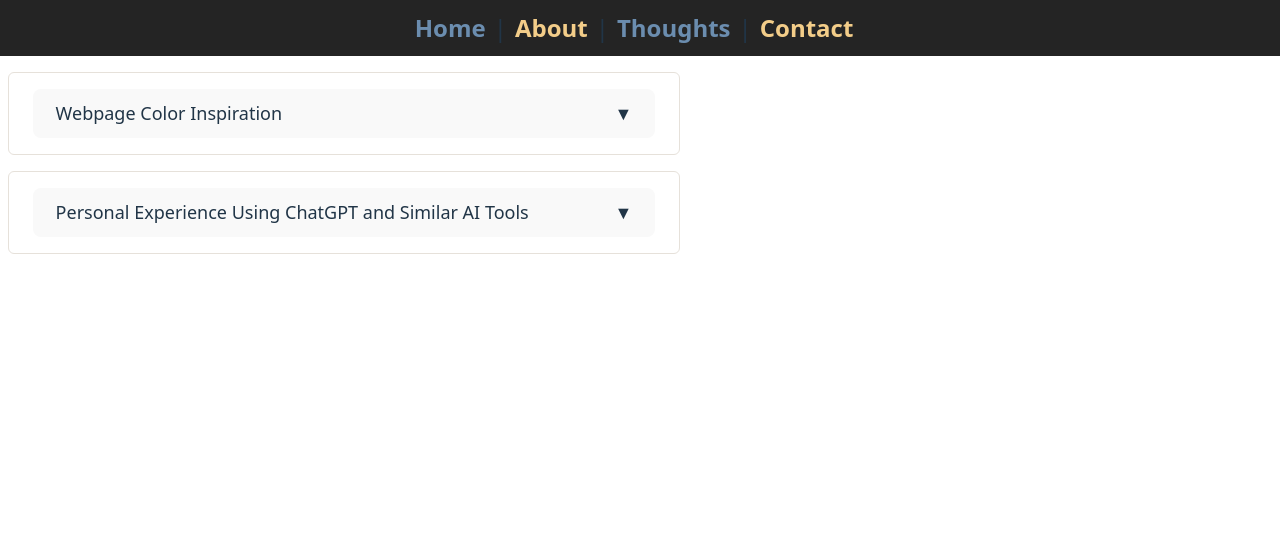
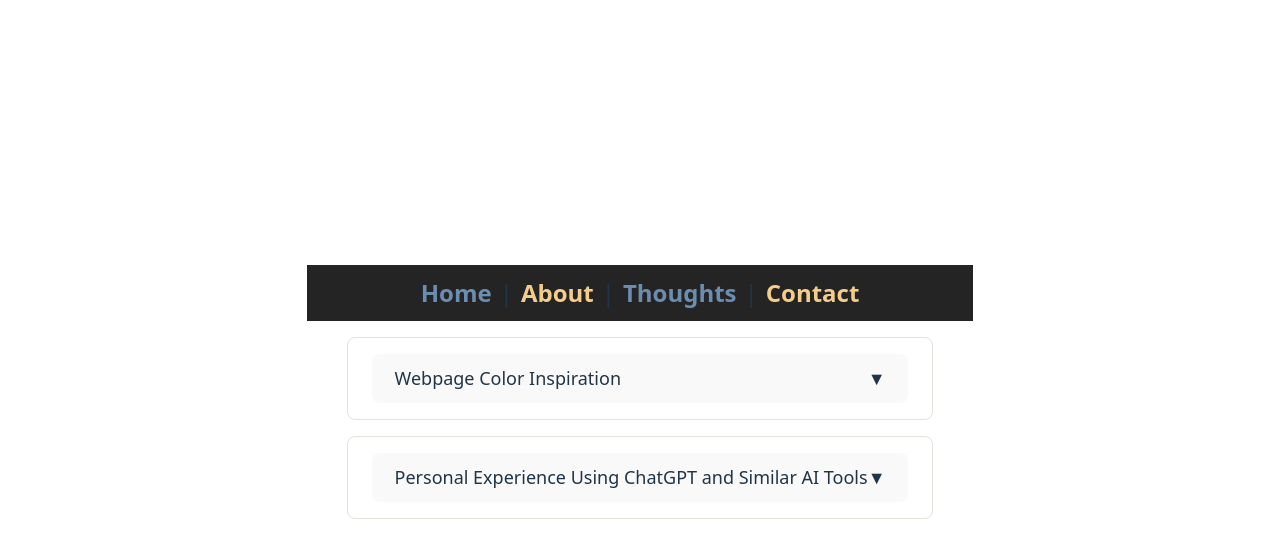
Before and after one commit to udnwim/udnwim.github.io, a React (Vite) app: page /thoughts in a window 1280 px wide. Shown: the top 558 px of the page. Built offline with nearby package versions, Linux system fonts and the light colour scheme.

Commit message:
other 3 tabs done. need to work on the about page

```diff
--- a/src/App.jsx
+++ b/src/App.jsx
@@ -4,11 +4,14 @@ import About from "./pages/About";
 import Contact from "./pages/Contact";
 import Thoughts from "./pages/Thoughts";
 import "./App.css";
+import { useRef } from "react";
 
 function App() {
+  const navbarRef = useRef(null)
+
   return (
     <>
-      <div className="w-full flex justify-center sticky top-0 z-50 bg-[#242424]">
+      <div ref={navbarRef} className="w-full flex justify-center sticky top-0 z-50 bg-[#242424]">
         <nav className="flex justify-center items-center p-3 text-lg sm:text-xl md:text-2xl max-w-screen-lg">
           <div className="relative group hover:-translate-y-0.5 transition-transform duration-500">
             <Link to="/" className="relative z-10 text-[#6B8DAF] font-semibold px-2 hover:text-[#e6e1da]">
@@ -40,7 +43,7 @@ function App() {
           <Link to="/thoughts" className="text-[#6B8DAF] z-10">Thoughts</Link> |{" "}
           <Link to="/contact" className="text-[#F3CD89] z-10">Contact</Link> */}
         </nav>
-        <span className="text-[#EAC4C3]/70 my-3 w-3 h-3 rounded" />
+        {/* <hr className="text-[#EAC4C3]/70 my-3 w-3 h-3 rounded" /> */}
         {/* <hr className="bg-slate-50/30 my-3 h-[1px] border-0 rounded"/> */}
       </div>
 
@@ -48,7 +51,7 @@ function App() {
         <Route path="/" element={<Home />} />
         <Route path="/about" element={<About />} />
         <Route path="/contact" element={<Contact />} />
-        <Route path="/thoughts" element={<Thoughts />} />
+        <Route path="/thoughts" element={<Thoughts navbarRef={navbarRef} />} />
       </Routes>
     </>
   );
--- a/src/index.css
+++ b/src/index.css
@@ -30,8 +30,8 @@ a:hover {
 
 body {
   margin: 0;
-  /* display: flex; */
-  /* place-items: center; */
+  display: flex;
+  place-items: center;
   min-width: 320px;
   min-height: 100vh;
 }
--- a/src/pages/About.jsx
+++ b/src/pages/About.jsx
@@ -7,8 +7,8 @@ import work from "../assets/work.jpg"
 export default function About() {
   return (
     <>
-      <div className="scrollbar-hide max-w-2xl indent-8 text-lg md:text-xl flex justify-center flex-wrap text-left">
-        <div className="intro min-h-screen">
+      <div className="scrollbar-hide px-10 max-w-2xl indent-8 text-lg md:text-xl flex justify-center flex-wrap text-left">
+        <div className="intro min-h-screen flex flex-col items-center justify-center">
           <img src={profilePic} alt="img"
               className="mx-auto w-full max-w-lg rounded-full shadow-lg shadow-[#EAC4C3]"
             />
--- a/src/pages/CollapsibleSection.jsx
+++ b/src/pages/CollapsibleSection.jsx
@@ -1,23 +1,65 @@
-import React, { useState } from 'react';
+// import { useRef, useEffect, useState } from "react";
 
-export default function CollapsibleSection({ title, children }) {
+// function CollapsibleSection({ title, children }) {
+//   const [isOpen, setIsOpen] = useState(false);
+//   const sectionRef = useRef(null);
+
+//   useEffect(() => {
+//     if (isOpen && sectionRef.current) {
+//       sectionRef.current.scrollIntoView({ behavior: "smooth", block: "start" });
+//     }
+//   }, [isOpen]);
+
+//   return (
+//     <section ref={sectionRef} className="border border-[#e6e1da] py-4 px-6 mx-2 rounded-lg max-w-2xl my-4">
+//       <button
+//         className="w-full text-left font-semibold text-xl flex justify-between items-center focus:outline-none"
+//         onClick={() => setIsOpen(!isOpen)}
+//       >
+//         <span>{title}</span>
+//         <span>{isOpen ? '▲' : '▼'}</span>
+//       </button>
+//       {isOpen && <div className="mt-3">{children}</div>}
+//     </section>
+//   );
+// }
+
+// export default CollapsibleSection;
+
+import { useRef, useEffect, useState } from "react";
+
+function CollapsibleSection({ title, children, navbarRef }) {
   const [isOpen, setIsOpen] = useState(false);
+  const sectionRef = useRef(null);
+
+  useEffect(() => {
+    if (isOpen && sectionRef.current) {
+      // Get navbar height if navbarRef is passed
+      const navHeight = navbarRef?.current?.offsetHeight || 0;
+
+      // Get the Y position of the section relative to the page
+      const sectionTop = sectionRef.current.getBoundingClientRect().top + window.scrollY - navHeight;
+
+      // Scroll to sectionTop minus navHeight so section is visible below navbar
+      window.scrollTo({ top: sectionTop, behavior: "smooth" });
+    }
+  }, [isOpen, navbarRef]);
 
   return (
-    <section className="border border-[#e6e1da] py-4 px-6 mx-2 rounded-md max-w-2xl my-4">
+    <section
+      ref={sectionRef}
+      className="border border-[#e6e1da] py-4 px-6 mx-2 rounded-lg max-w-2xl my-4"
+    >
       <button
+        className="w-full text-left font-semibold text-xl flex justify-between items-center focus:outline-none"
         onClick={() => setIsOpen(!isOpen)}
-        className="w-full text-left font-semibold text-xl flex justify-between items-center focus:outline-none"
       >
         <span>{title}</span>
         <span>{isOpen ? '▲' : '▼'}</span>
       </button>
-
-      {isOpen && (
-        <div className="mt-3">
-          {children}
-        </div>
-      )}
+      {isOpen && <div className="mt-3">{children}</div>}
     </section>
   );
 }
+
+export default CollapsibleSection;
--- a/src/pages/Contact.jsx
+++ b/src/pages/Contact.jsx
@@ -3,23 +3,23 @@ import wave from "../assets/waving.gif"
 
 export default function Contact() {
   return (
-    <div>
+    <div className='pt-3'>
       <div className="flex items-center justify-center">
         <img
           src={wave}
           alt="gif"
-          className="w-30 sm:w-38 mx-2 rounded-lg shadow-md shadow-sky-200/50" />
+          className="w-30 sm:w-38 mr-3 rounded-lg shadow-md shadow-sky-200/50" />
         <span className="text-[#e6e1da]">Thanks for visiting!</span>
       </div>
       <div className="flex space-x-6 justify-center pt-10">
-        <a href="https://www.linkedin.com/in/hui-kuang-520b192b0/" target="_blank" rel="noopener noreferrer" className='hover:-translate-y-1 duration-500'>
+        <a href="https://www.linkedin.com/in/hui-kuang-520b192b0/" target="_blank" rel="noopener noreferrer" className='z-1 text-[#e6e1da] hover:-translate-y-1 duration-500 hover:text-[#F3CD89]'>
           <FaLinkedin className="text-5xl" />
         </a>
         <a href="https://github.com/udnwim" target="_blank" rel="noopener noreferrer"
-        className='hover:-translate-y-1 duration-500'>
+        className='text-[#e6e1da] hover:-translate-y-1 duration-500 hover:text-[#F3CD89]'>
           <FaGithub className="text-5xl" />
         </a>
-        <a href="mailto:huixiankuang4@gmail.com" className='hover:-translate-y-1 duration-500'>
+        <a href="mailto:huixiankuang4@gmail.com" className='text-[#e6e1da] hover:-translate-y-1 duration-500 hover:text-[#F3CD89]'>
           <FaEnvelope className="text-5xl" />
         </a>
       </div>
--- a/src/pages/Thoughts.jsx
+++ b/src/pages/Thoughts.jsx
@@ -4,7 +4,7 @@ import idea from "../assets/thought.png"
 import thinking from "../assets/Disney Think GIF by Mickey Mouse.gif"
 import pearl from "../assets/pearl.png"
 
-export default function Thoughts() {
+export default function Thoughts({ navbarRef }) {
   const [visible, setVisible] = useState(true)
   const [fadeOut, setFadeOut] = useState(false)
 
@@ -24,24 +24,23 @@ export default function Thoughts() {
             className={`cursor-pointer w-30 sm:w-38 md:w-48 mx-2 rounded-lg shadow-md shadow-sky-200/50 transition-opacity duration-300 ${fadeOut ? "opacity-0" : "opacity-100"}`} />
         )}
       </div> */}
-      <div className="text-left sm:text-base md:text-lg">
-        <CollapsibleSection title="Webpage Color Inspiration">
+      <div className="text-left sm:text-base md:text-lg px-8">
+        <CollapsibleSection title="Webpage Color Inspiration" navbarRef={navbarRef}>
           <div className="flex justify-center relative group">
-            <img src={pearl} alt="img" className='w-full max-w-xs' />
+            <img src={pearl} alt="img" className='w-60 sm:w-xs max-w-xs' />
           </div>
         </CollapsibleSection>
-        <CollapsibleSection title="Personal Experience Using ChatGPT and Similar AI Tools" >
+        <CollapsibleSection title="Personal Experience Using ChatGPT and Similar AI Tools"  navbarRef={navbarRef}>
           <p>As technology advances, AI has become a close companion in my daily life. I use it every day — not only to answer questions when I'm stuck studying, but also to get tons of helpful life tips. </p>
           <p>However, there's one thing that bothers me. If you've had the same experience, you might relate to this:</p>
           <p>Let's say you suddenly wonder what happened 50 years ago today. You open ChatGPT and type in your question. It gives you a list of historical events—then something catches your eye: The Beatles released an album exactly 50 years ago. Curious, you ask, "Tell me more about The Beatles."</p>
           <p>The moment you hit "Enter," the screen jumps to the bottom, cutting off the flow of what you were just reading. You have not finished exploring the other events from that time, and now you have to scroll all the way back up to find where you left off.</p>
           <p>Personally, I find that a little frustrating. Back in the day, before AI became popular, I used Google for everything. If I had a random thought, I'd open a new tab, search, and still keep my original search in another tab. But with chatbots like ChatGPT, this kind of spontaneous exploration doesn't feel as smooth. So here's something I've been thinking about:</p>
           <div className="container flex justify-center pt-6 pb-6">
-            <img src={idea} alt="Image" width="500" className='outline rounded-lg' />
+            <img src={idea} alt="Image" className='outline rounded-lg w-full max-w-lg' />
           </div>
           <p>Imagine if, while reading, you could simply tap on a word or phrase — or even just touch anywhere on the screen — to bring up a <span className='font-bold'>small pop-up chat box</span>? You could ask your question right there without losing your place. No more endless scrolling or switching between apps. Some AI-enabled smartphones already offer similar features. I believe this kind of functionality has great potential to enhance productivity.</p>
         </CollapsibleSection>
-
       </div>
     </>
 
```
